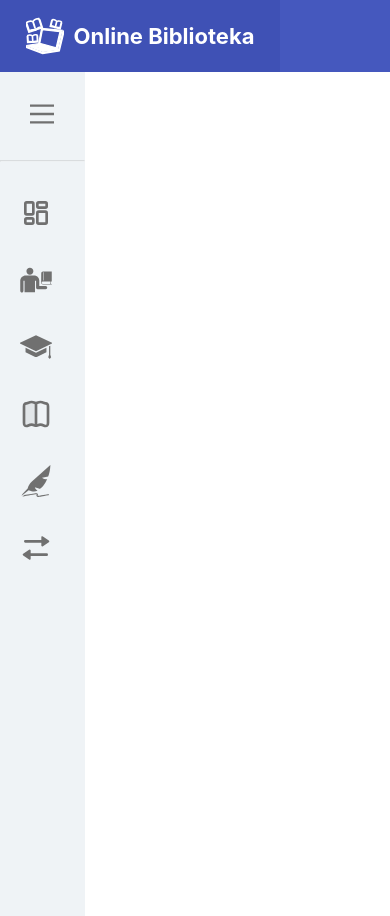
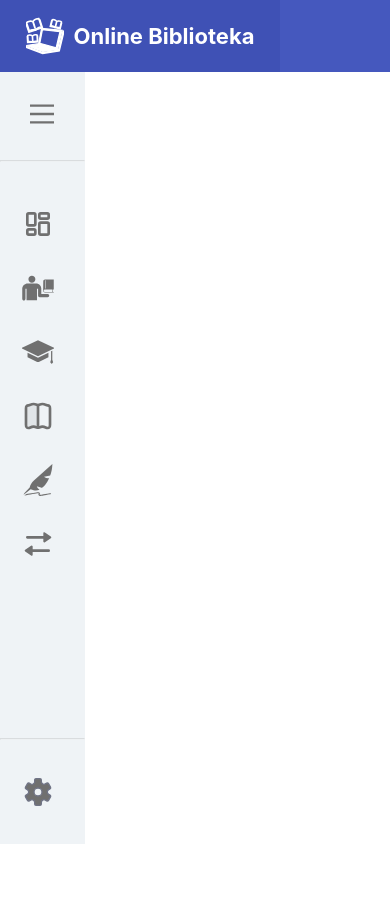
Before and after one commit to UrkeNzY/online-biblioteka, a React (Create React App) app: page / in a window 390 px wide. After the commit the page ends 844 px from the top, so only its background shows below. Built offline with nearby package versions, Linux system fonts and the light colour scheme.

Commit message:
add responsive features to sidebar items

```diff
--- a/src/components/UI/Sidebar.js
+++ b/src/components/UI/Sidebar.js
@@ -44,6 +44,15 @@ const Sidebar = () => {
           </a>
         ))}
       </div>
+      <div className={classes.sidebarFooter}>
+      <hr />
+      <div className={classes.footerBottom}>
+        <a className={classes.sidebarItem} href="#">
+          <img src="images/icons/settings.svg" alt="sidebar options icon" />
+          {isExpanded && <p>Settings</p>}
+        </a>
+        </div>
+      </div>
     </div>
   );
 };
--- a/src/components/UI/Sidebar.module.css
+++ b/src/components/UI/Sidebar.module.css
@@ -1,12 +1,12 @@
 .sidebarContainer {
   background-color: #eff3f6;
   width: 280px;
-  height: 100vh;
-
+  height: calc(100vh - 72px);
   transition: 0.5s;
+  overflow-y: auto;
+  position: relative;
 }
 
-/* Nx => "not expanded" */
 .sidebarContainerNx {
   width: 85px;
 }
@@ -26,8 +26,7 @@
 }
 
 .sidebarMenu {
-  margin: 0 auto;
-  padding: 0 20px 20px 20px;
+  margin-top: 30px;
 }
 
 .sidebarItem {
@@ -35,9 +34,34 @@
   align-items: center;
   text-decoration: none;
   color: #363b59;
-  margin: 35px 0;
+  padding: 16px 22px;
+}
+
+.sidebarItem:hover {
+  background-color: #eaeaea;
+}
+
+.sidebarItem:hover p {
+  color: #4558be;
+  transition: 0.5s;
+}
+
+.sidebarItem:hover img {
+  filter: brightness(0.8);
 }
 
 .sidebarItem p {
   margin: 0 0 0 20px;
 }
+
+.sidebarFooter {
+  position: absolute;
+  bottom: 0;
+  width: 100%;
+  box-sizing: border-box;
+  padding-bottom: 0;
+}
+
+.sidebarFooter .sidebarItem {
+  margin: 20px 0;
+}
```
Also changed, not shown: public/images/icons/settings.svg (added).
